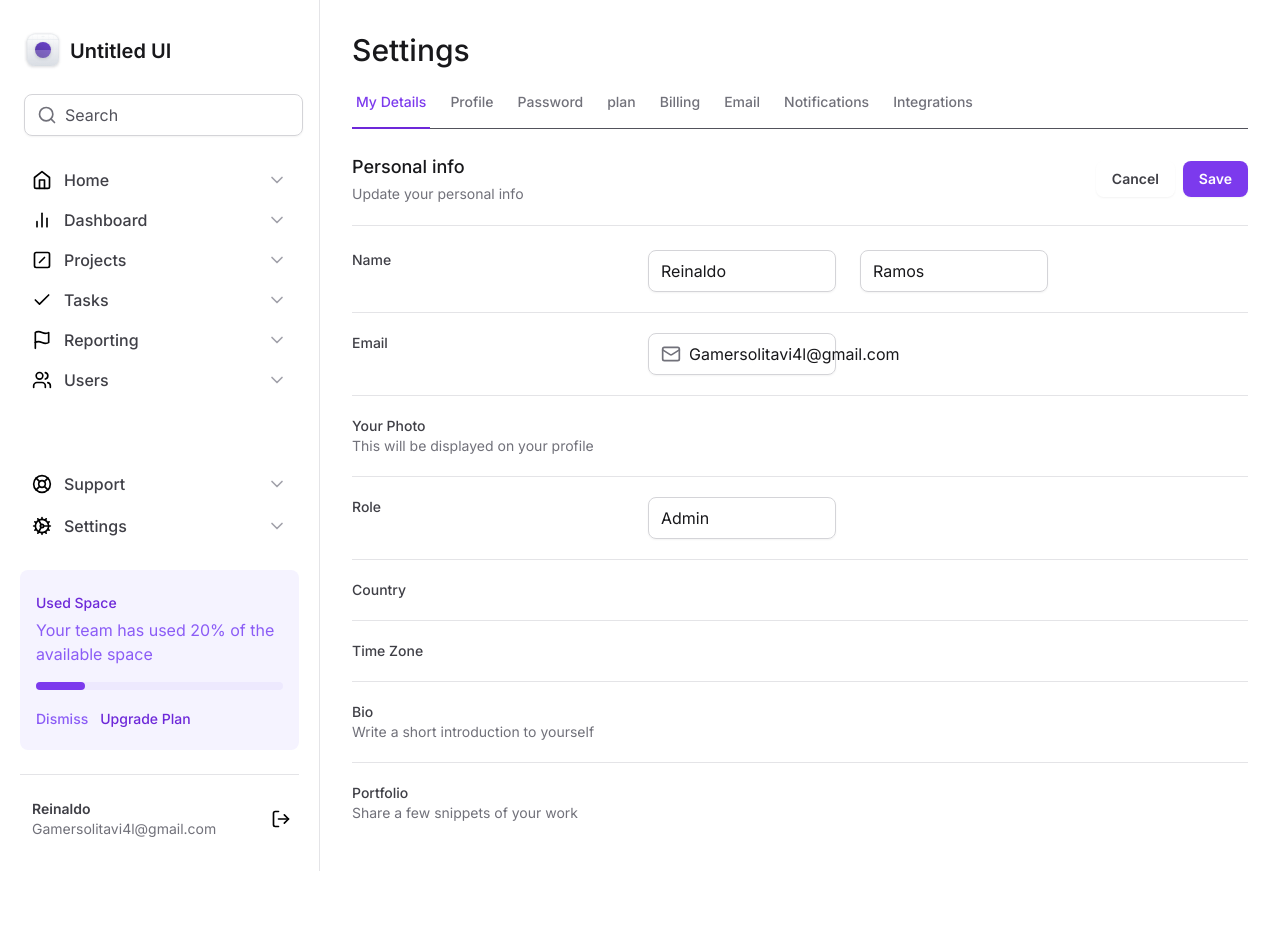
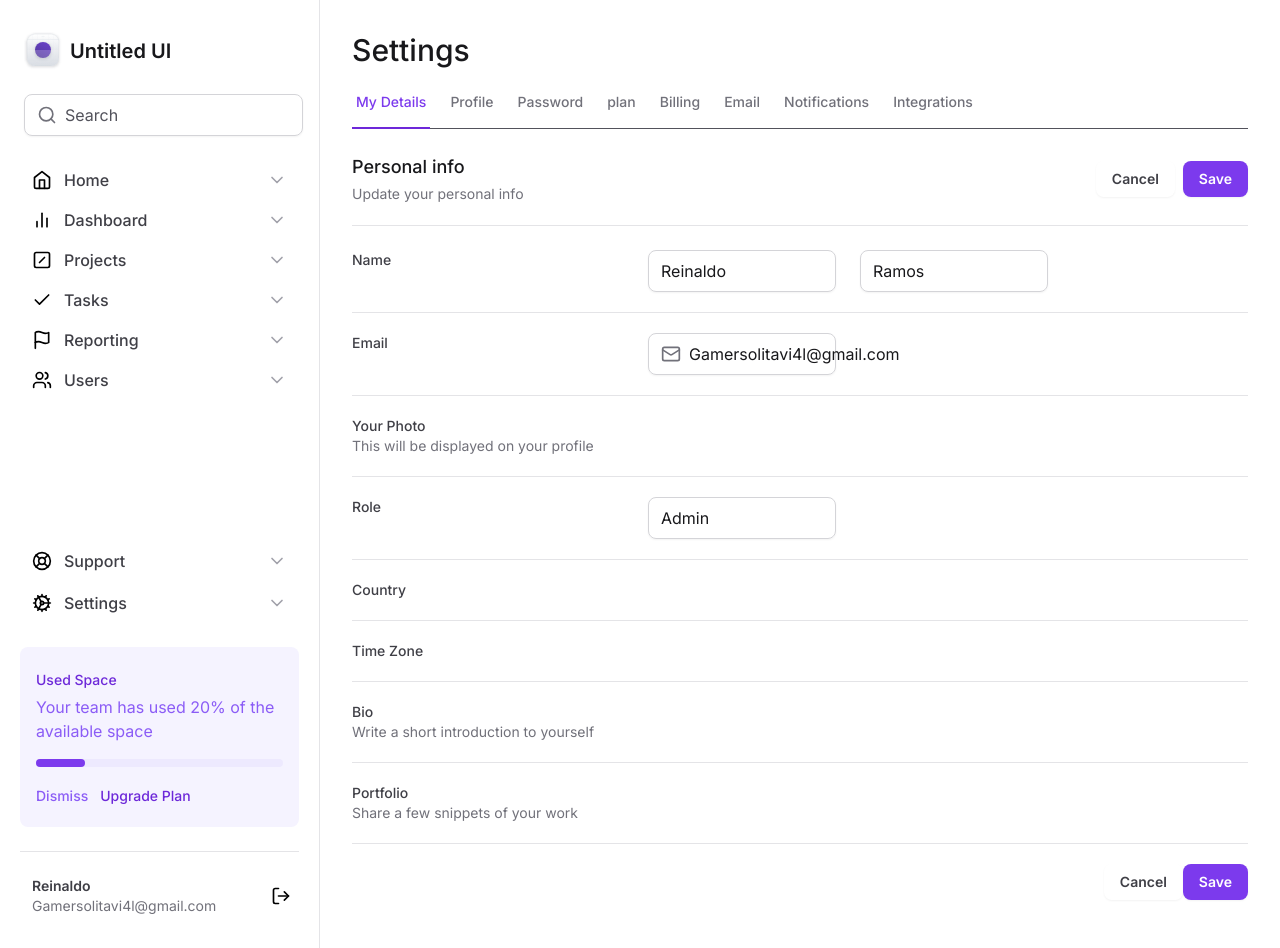
Before and after one commit to ReinaldoARamos/Tailwind, a Next.js app: page / in a window 1280 px wide. Before the commit the page ends 871 px from the top, so only its background shows below. Built offline with nearby package versions, Linux system fonts and the light colour scheme; grey boxes are pictures that could not be loaded.

Commit message:
colocando os botoes

```diff
--- a/src/app/page.tsx
+++ b/src/app/page.tsx
@@ -155,6 +155,18 @@
             </label>
             <div></div>
           </div>
+
+          <div className="flex items-center justify-end pt-5">
+            <button className="rounded-lg px-4 py-2 text-sm font-semibold shadow-sm border-zinc-300 text-zinc-700 hover:bg-zinc-50 ">
+              Cancel
+            </button>
+            <button
+              type="submit"
+              className="rounded-lg px-4 py-2 text-sm font-semibold shadow-sm bg-violet-600 text-white hover:bg-violet-700"
+            >
+              Save
+            </button>
+          </div>
         </form>
       </div>
     </>
```
